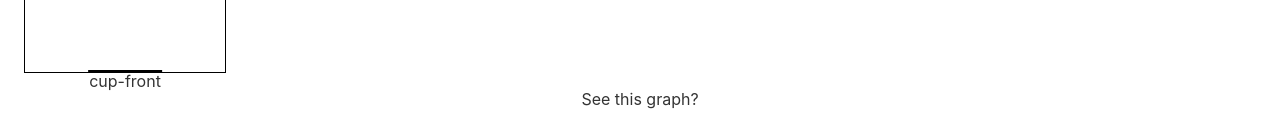
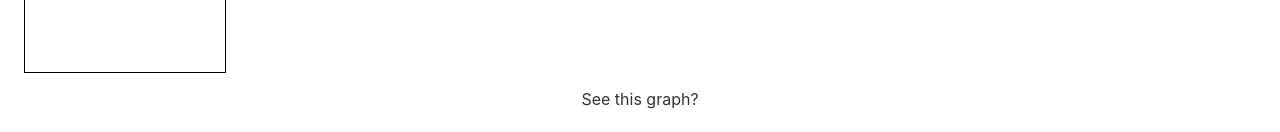
Before and after one commit to EmilNilsson12/svelte-projekt, a Svelte app: page / in a window 1280 px wide. Shown: the part 571-703 px from the top of the page. Built offline with nearby package versions, Linux system fonts and the light colour scheme.

Commit message:
Style cup from side

```diff
--- a/src/Components/GraphView.svelte
+++ b/src/Components/GraphView.svelte
@@ -128,13 +128,19 @@
 	</p>
 
 	<div class="cup-views-container">
-		<div class="cup-from-above cup-view">
+		<div class="cup-view">
 			<div class="cup-above cup">cup-above</div>
 		</div>
-		<div class="cup-from-front cup-view">
-			<div class="cup-front cup" style={`height: ${rangeValueHeight}`}>
-				cup-front
-			</div>
+		<div class="cup-view">
+			<div
+				class="cup-front cup"
+				style={`
+				height: ${rangeValueHeight}px;
+				width: ${rangeValueDia}px;
+				border-left-width: ${rangeValueThickness}px;
+				border-bottom-width: ${rangeValueThickness}px;
+				border-right-width: ${rangeValueThickness}px;`}
+			/>
 		</div>
 	</div>
 
@@ -170,11 +176,27 @@
 	.cup {
 		border: 1px solid black;
 		position: absolute;
+
+		border-image-slice: 1;
+		border-style: solid;
+		border-image-source: linear-gradient(
+			115deg,
+			rgba(103, 103, 103, 1) 0%,
+			rgba(0, 255, 128, 1) 50%,
+			rgba(57, 39, 39, 1) 100%
+		);
 	}
 	.cup-front {
 		bottom: 0;
 		left: 50%;
 		transform: translateX(-50%);
+		background: rgb(103, 103, 103);
+		background: linear-gradient(
+			90deg,
+			rgba(103, 103, 103, 1) 0%,
+			rgba(0, 255, 128, 1) 50%,
+			rgba(57, 39, 39, 1) 100%
+		);
 	}
 	.cup-above {
 		left: 50%;
```
